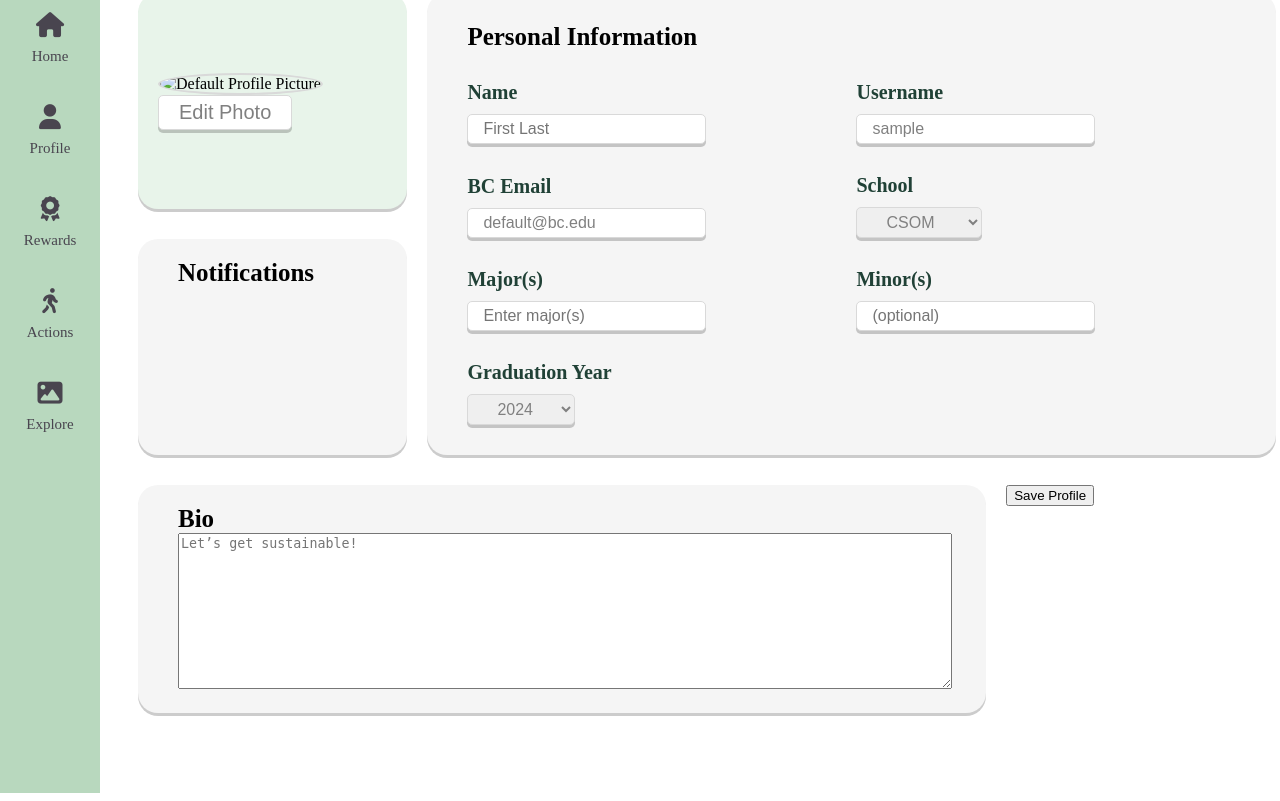
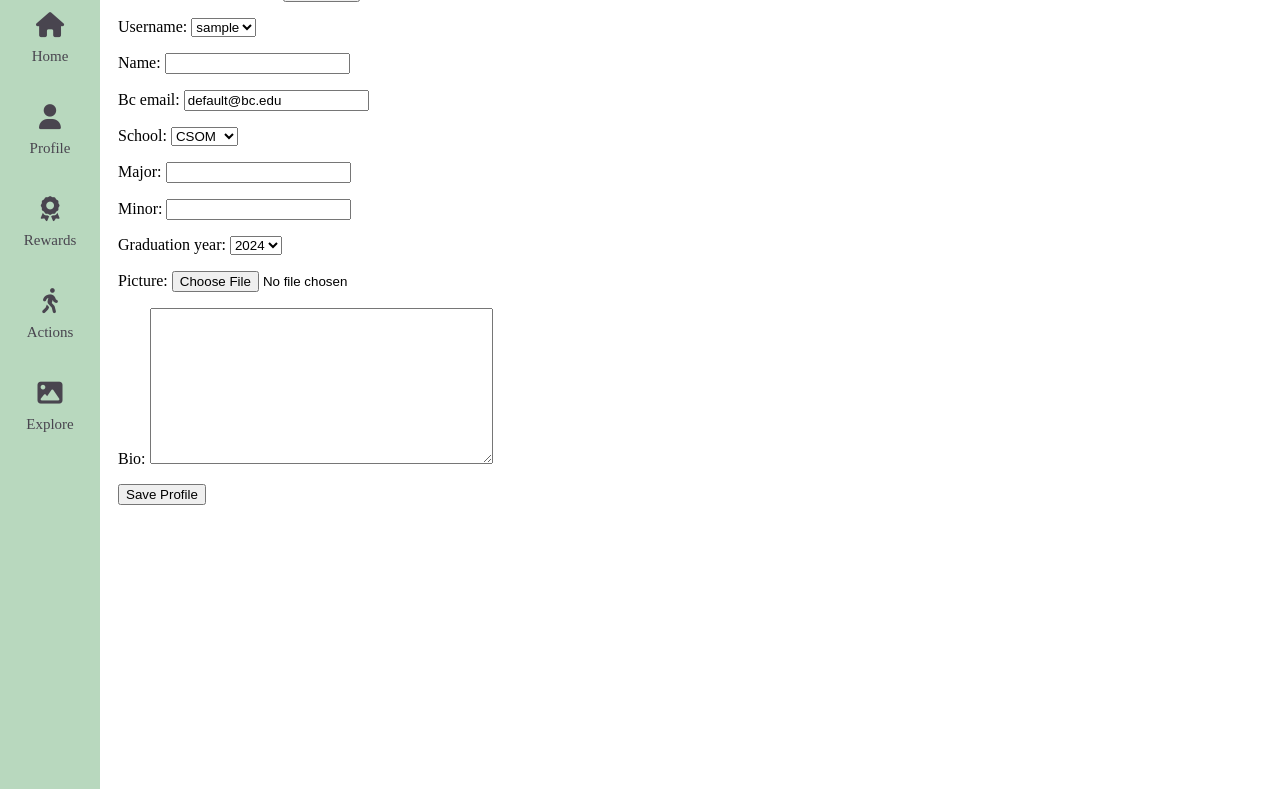
Before and after one commit to CSCI3356-Fall2024/Pixel-Pirates, a Django app: page /profile/ in a window 1280 px wide; the page is wider, and only the part inside the window is pictured. Shown: the part 27-828 px from the top of that part. Run offline with Django 5.2, Linux system fonts and the light colour scheme; the visitor is signed in with stand-in values (Sample User, id 1); data comes from the database, SQL or seed files in the repository; some libraries are stand-ins or nearby versions.

Commit message:
Profile html updated
Took away the css since the information was not saving. The previous html is in there slightly changed, but mostly the same. Profile_view is now rendering the profile_test.html instead of profile.html

```diff
--- a/Pixel_Pirates/settings.py
+++ b/Pixel_Pirates/settings.py
@@ -40,7 +40,7 @@ INSTALLED_APPS = [
     "django.contrib.sessions",
     "django.contrib.messages",
     "django.contrib.staticfiles",
-    "Pixel_Pirates",
+    #"Pixel_Pirates",
     "widget_tweaks",
     "mainApp",
     "django.contrib.sites",
--- a/mainApp/templates/profile.html
+++ b/mainApp/templates/profile.html
@@ -148,7 +148,8 @@
 </div>
 {% endif %}
 
-<form method="POST" enctype="multipart/form-data">
+<!--<form method="POST" enctype="multipart/form-data">-->
+<form action='.' method='POST' enctype="multipart/form-data">
     {% csrf_token %}
 
     <div class="content-container">
@@ -175,7 +176,8 @@
 
             <div class="mb-3">
                 <label for="id_name">Name</label>
-                {% render_field form.name class="form-control" placeholder="First Last" %}
+                <!--{% render_field form.name class="form-control" placeholder="First Last" %}-->
+                {{ form.name }}
             </div>
 
             <div class="mb-3">
@@ -185,27 +187,27 @@
 
             <div class="mb-3">
                 <label for="id_bc_email">BC Email</label>
-                {% render_field form.bc_email class="form-control" %}
+                {{ form.bc_email }}
             </div>
 
             <div class="mb-3">
                 <label for="id_school">School</label>
-                {% render_field form.school class="form-select" %}
+                {{ form.school }}
             </div>
 
             <div class="mb-3">
                 <label for="id_major">Major(s)</label>
-                {% render_field form.major class="form-control" placeholder="Enter major(s)" %}
+                {{ form.major }}
             </div>
 
             <div class="mb-3">
                 <label for="id_minor">Minor(s)</label>
-                {% render_field form.minor class="form-control" placeholder="(optional)" %}
+                {{ form.minor }}
             </div>
 
             <div class="mb-3">
                 <label for="id_graduation_year">Graduation Year</label>
-                {% render_field form.graduation_year class="form-select" %}
+                {{ form.graduation_year }}
             </div>
         </div>
 
@@ -215,11 +217,12 @@
 
         <div class="bio-container">
             <label for="id_bio"><h2>Bio</h2></label>
-            {% render_field form.bio class="form-control" placeholder="Let’s get sustainable!" %}
+            {{ form.bio }}
         </div>
 
         <div class="submit-container">
-            <button type="submit" class="btn btn-primary mt-3">Save Profile</button>
+            <input type="submit" value="Save Profile"/>
+            <!--class="btn btn-primary mt-3" -->
         </div>
     </div>
 </form>
--- /dev/null
+++ b/mainApp/templates/profile_test.html
@@ -0,0 +1,33 @@
+{% extends 'base.html' %}
+{% load widget_tweaks %}
+
+{% block title %}Profile Page{% endblock %}
+
+{% block content %}
+
+<form action="{% url 'profile' %}" method="POST" enctype="multipart/form-data"> {% csrf_token %}
+    <div class="content-container"></div>
+        <div class="pfp-container">
+            <div class="pfp">
+                {% if profile.picture %}
+                    <img id="profileImage" src="{{ profile.picture.url }}" alt="Profile Picture">
+                {% else %}
+                    <img id="profileImage" src="https://via.placeholder.com/150" alt="Default Profile Picture">
+                {% endif %}
+                <button type="button" class="upload-btn" onclick="document.getElementById('id_picture').click();">
+                    Edit Photo
+                </button>
+            </div>
+
+            <div class="mb-3" style="display:none;">
+                {{ form.picture|add_class:"form-control-file" }}
+            </div>
+        </div>
+
+        {{ form.as_p }}
+    <input type='submit' value='Save Profile' class='btn btn-primary' />
+</form>
+
+
+
+{% endblock %}
--- a/mainApp/urls.py
+++ b/mainApp/urls.py
@@ -1,8 +1,8 @@
 from django.urls import path
-from . import views
+from .views import home, profile_view, logout_view
 
 urlpatterns = [
-    path("", views.home, name="home"),
-    path("profile/", views.profile_view, name="profile"),
-     path("logout/", views.logout_view, name="logout")
+    path("", home, name="home"),
+    path("profile/", profile_view, name="profile"),
+    path("logout/", logout_view, name="logout")
 ]
--- a/mainApp/views.py
+++ b/mainApp/views.py
@@ -19,12 +19,14 @@ def profile_view(request):
     if request.method == "POST":
         form = ProfileForm(request.POST, request.FILES, instance=profile)
         if form.is_valid():
-            profile = form.save(commit=False)
-            profile.username = request.user
-            profile.save()
+            form.save()
+            print(form)
+            #profile = form.save()
+            #profile.username = request.user
+            #profile.save()
             messages.success(request, 'Your profile was updated successfully!')
             return redirect("profile")
     else:
         form = ProfileForm(instance=profile)
 
-    return render(request, "profile.html", {"form": form, "profile": profile})
+    return render(request, "profile_test.html", {"form": form, "profile": profile})
```
Also changed, not shown: mainApp/models.py (+14 -14 lines), media/profile_pics/IMG_9062.jpeg (added).
